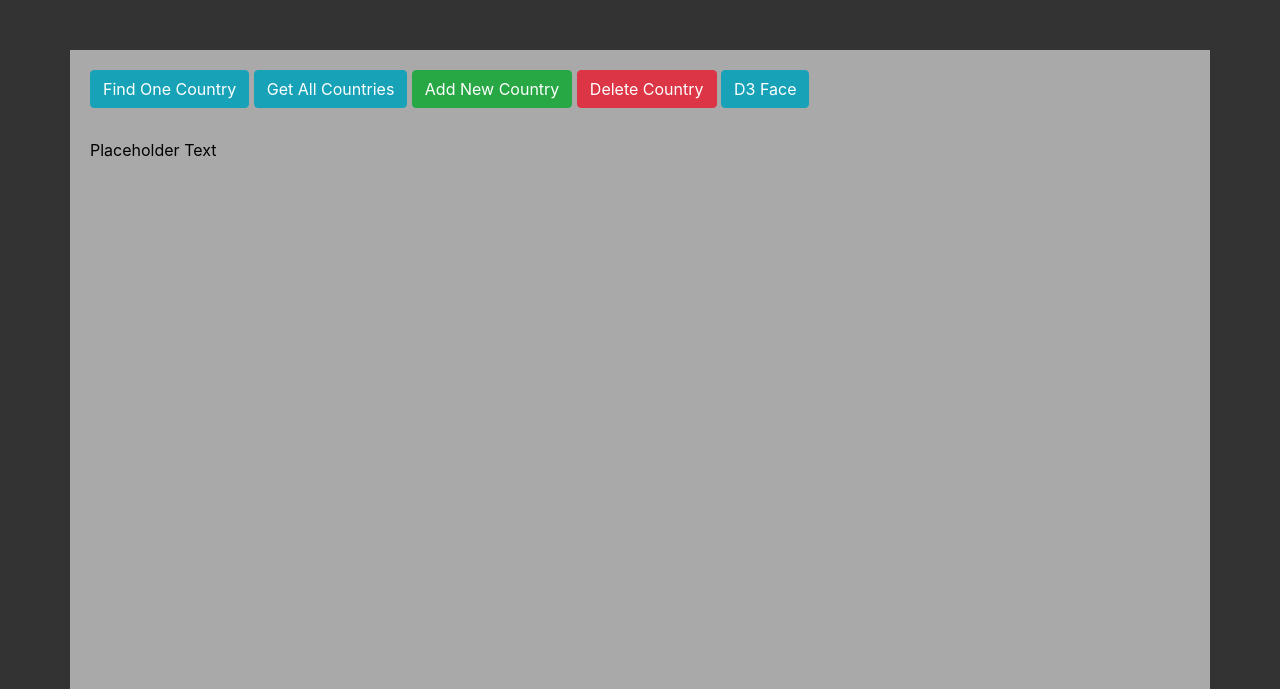
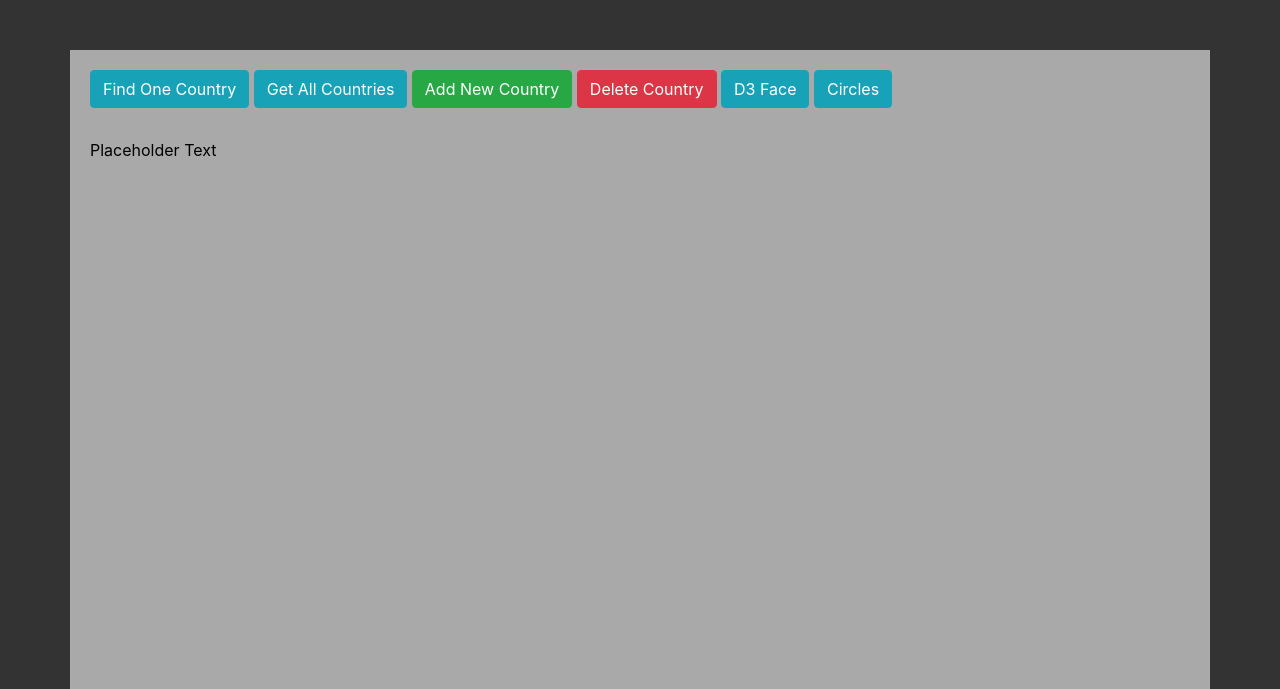
Before and after one commit to Floopion/Web3Files, a Flask app: page / in a window 1280 px wide. Shown: the part 56-745 px from the top of the page. Run offline with Flask 2, Linux system fonts and the light colour scheme; parts of the project's set-up code (start-up, migrations or seed data) failed here and were passed over; some libraries are stand-ins or nearby versions; some web fonts are replaced.

Commit message:
Added Country Circle Practice

```diff
--- a/static/scripts.js
+++ b/static/scripts.js
@@ -89,6 +89,8 @@ function deleteCountry() {
 
 function d3Svg(){
 
+    d3.selectAll("svg > *").remove();
+
     const svg = d3.select('svg');
     svg.style('background-color','purple');
 
@@ -130,3 +132,30 @@ function d3Svg(){
     }))
     .attr('fill', 'orange');
 };
+
+function circles(){
+
+    d3.selectAll("svg > *").remove();
+
+    const svg = d3.select('svg');
+    svg.style('background-color','grey');
+
+
+    var data = [
+        { "name" : "Canada" },
+        { "name" : "New Zealand" }
+    ];
+
+    var g = d3.select("svg").selectAll("g").data(data);
+
+    var enter = g.enter().append("g")
+    .attr("transform",function(d){
+    return "translate("+ (Math.random() * 100) + 40 + "," + (Math.random() * 100) + 40 +")"
+    });
+
+    var circle = enter.append("circle")
+    .attr("r",function(d){ return Math.random() * 20 })
+    .attr("fill",function(d,i){ return i % 2 == 0 ? "red" : "blue" });
+
+    enter.append("text").text(function(d){ return d.name });
+}
--- a/templates/index.html
+++ b/templates/index.html
@@ -7,6 +7,7 @@
             <button type="button" class="btn btn-success" data-toggle="modal" data-target="#myModal">Add New Country</button>
             <button type="button" class="btn btn-danger" data-toggle="modal" data-target="#delModal">Delete Country</button>
             <button type="button" class="btn btn-info" onclick="d3Svg()">D3 Face</button>
+            <button type="button" class="btn btn-info" onclick="circles()">Circles</button>
 
             <p style="color: black;margin-top: 30px; text-align: justify" id="placeholder">Placeholder Text</p>
 
```
